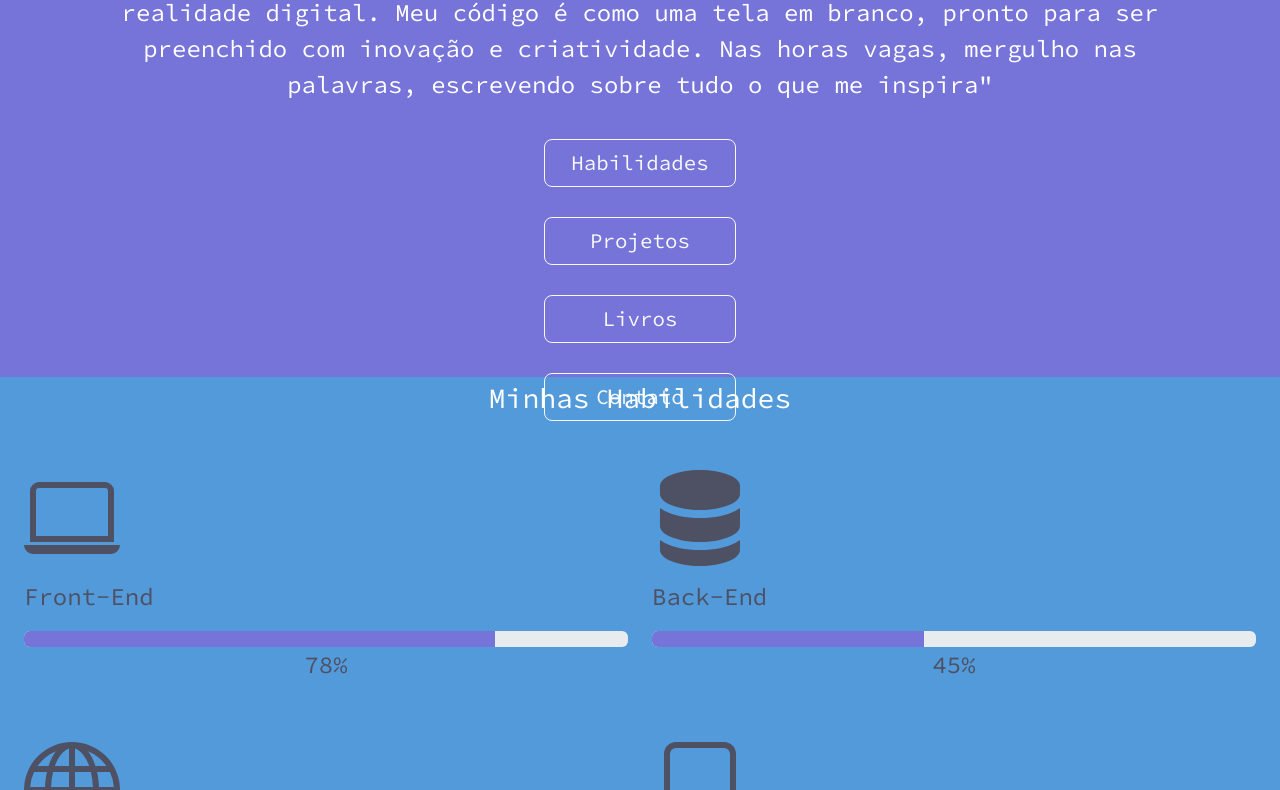
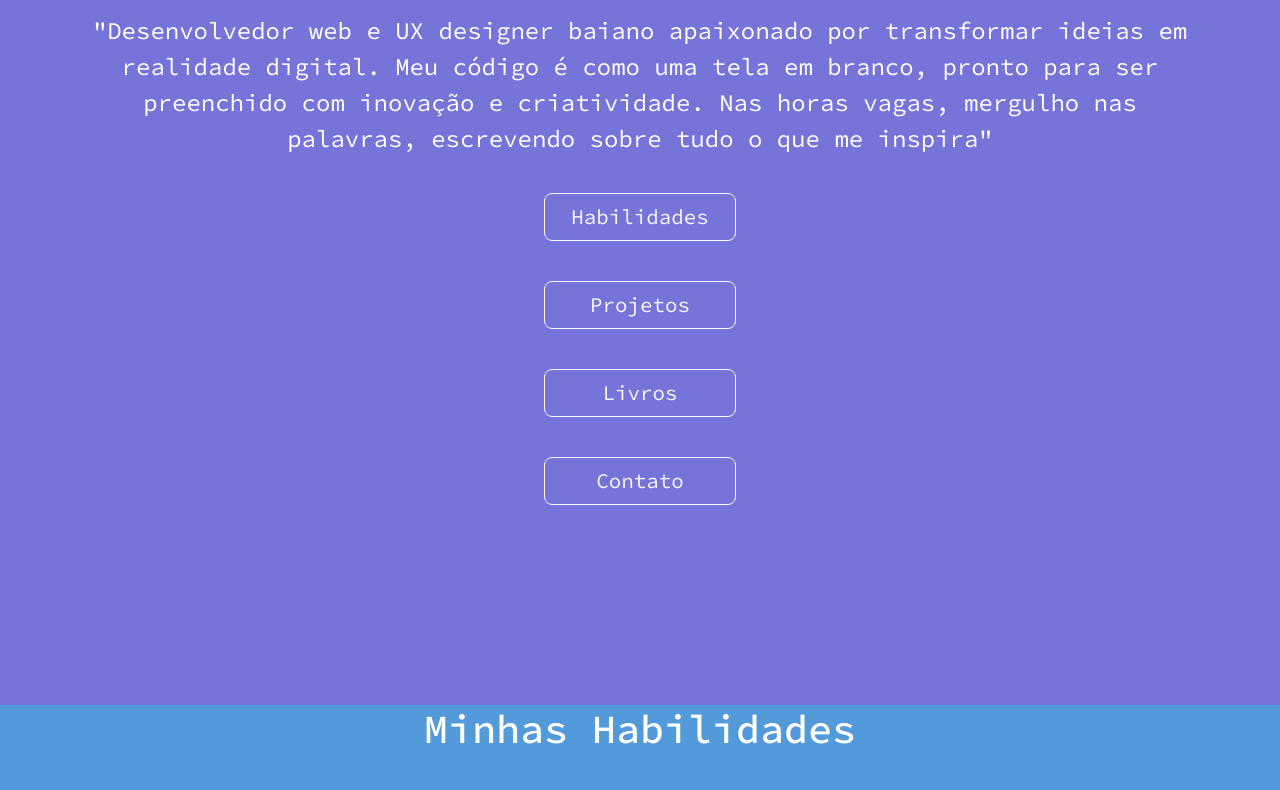
Before and after one commit to geleco/siteGeleco, a React (Vite) app in the folder vite-project/: page / in a window 1280 px wide. Shown: the part 479-1269 px from the top of the page. Built offline with nearby package versions, Linux system fonts and the light colour scheme.

Commit message:
agora vai

```diff
--- a/vite-project/src/pages/Home.jsx
+++ b/vite-project/src/pages/Home.jsx
@@ -20,7 +20,7 @@ function Home() {
   const handleOffcanvasClose = () => setShowOffcanvas(false);
 
   return (
-    <Container fluid className="home-container d-flex align-items-center justify-content-center vh-100">
+    <Container fluid className="home-container d-flex align-items-center justify-content-center ">
       <Row className="align-items-center">
         <motion.div xs="12" className="text-center" {...commonAnimationProps}>
           <Container>
@@ -71,7 +71,7 @@ function Home() {
         </motion.div>
         <motion.div xs="12" className="text-center" {...commonAnimationProps} transition={{ delay: 0.8 }}>
           <div >
-            <Button variant="outline-light" size="lg" className="btn-xl text-large" onClick={handleOffcanvasShow}>
+            <Button variant="outline-light" size="lg" className="button-contato btn-xl text-large" onClick={handleOffcanvasShow}>
               Contato
             </Button>
           </div>
--- a/vite-project/src/pages/Skills.jsx
+++ b/vite-project/src/pages/Skills.jsx
@@ -22,8 +22,8 @@ const skillsList = [
 
 function Skills() {
   return (
-    <Container fluid className="skill-container vh-100 d-block flex-column justify-content-center align-items-center">
-      <p className=" text-center skills-title text-white">Minhas Habilidades</p>
+    <Container fluid className="skill-container m-0  d-flex flex-column justify-content-center align-items-center">
+      <h1 className="  skills-title fs-1 text-white">Minhas Habilidades</h1>
       <Row className="m-0">
         {skillsList.map(({ icon, id, skillName, percentage }) => (
           <Col key={id} xs={12} md={6} lg={14} className="mb-4">
--- a/vite-project/src/pages/home.scss
+++ b/vite-project/src/pages/home.scss
@@ -10,7 +10,11 @@
   height: 3rem; /* Defina a altura desejada para os botões */
   font-size: 1.3rem;
   margin-top:20px;
-  margin-bottom: 10px;
+  margin-bottom: 20px;
+}
+
+.button-contato {
+  margin-bottom: 200px;
 }
 
 // OffcanvasStyles.scss
@@ -58,4 +62,7 @@ ul {
     height: 2.5rem; /* Ajuste a altura desejada para telas menores */
     font-size: 1rem; /* Ajuste o tamanho da fonte desejado para telas menores */
   }
+  .button-contato {
+    margin-bottom: 50px;
+  }
 }
--- a/vite-project/src/pages/skills.scss
+++ b/vite-project/src/pages/skills.scss
@@ -3,13 +3,6 @@
     background: #529AD9
 }
 
-.skills-title {
-  font-size: 28px;
-}
-
-.skills-item-container{
-  padding: 0px;
-}
 
 .text-md{
   color: #4E5063;
```
